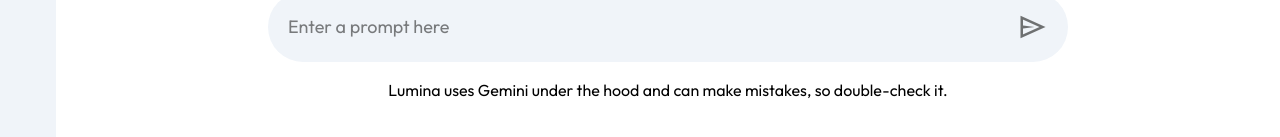
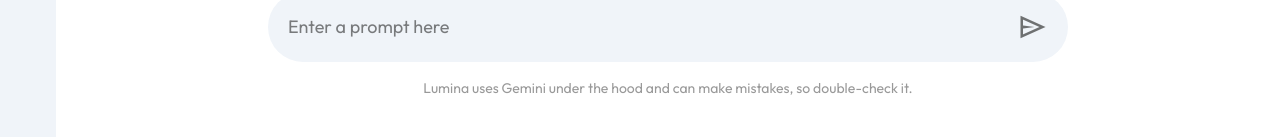
Before and after one commit to viveksingh-01/lumina, a React (Vite) app: page / in a window 1280 px wide. Shown: the part 660-797 px from the top of the page. Built offline with nearby package versions, Linux system fonts and the light colour scheme; no server answers.

Commit message:
style: enhance Footer component styling

```diff
--- a/src/components/Footer/Footer.jsx
+++ b/src/components/Footer/Footer.jsx
@@ -2,7 +2,7 @@ import React from "react";
 
 function Footer() {
   return (
-    <footer className="my-2 p-2 text-center">
+    <footer className="my-2 p-2 text-center text-sm text-[#999]">
       Lumina uses Gemini under the hood and can make mistakes, so double-check
       it.
     </footer>
```
